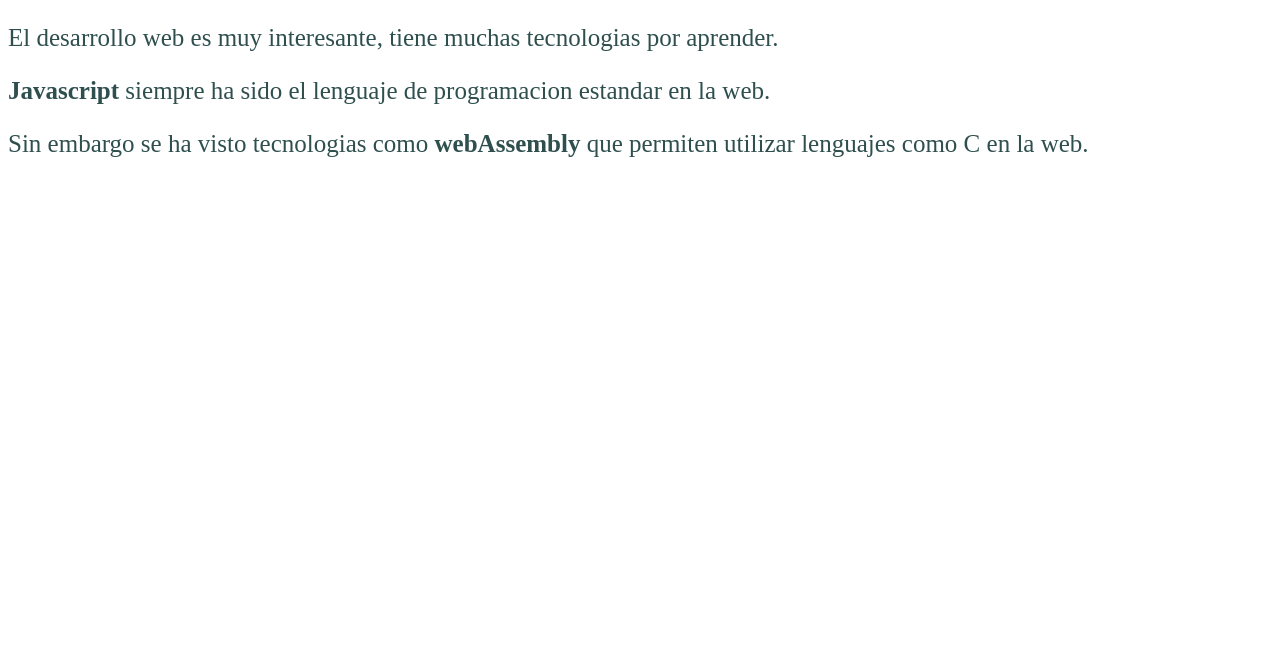
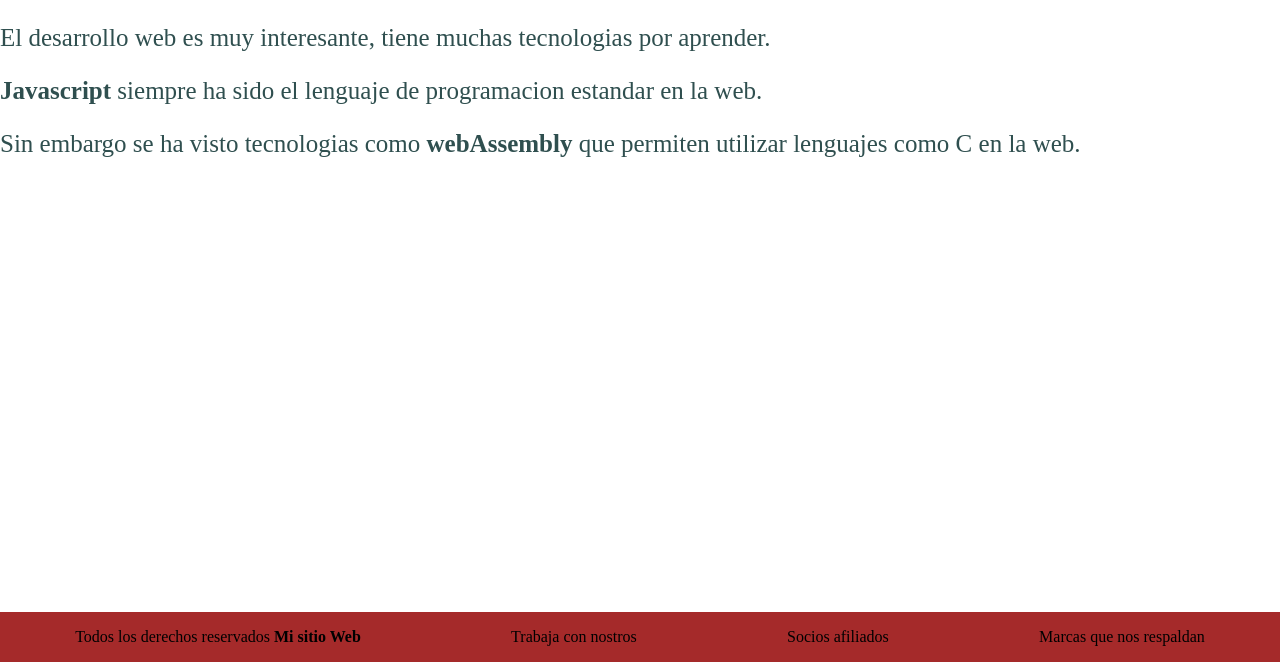
Before and after one commit to Ronnal-Zp/BlogDePrueba, a plain HTML site: page index.html in a window 1280 px wide. Shown: the part 138-800 px from the top of the page. Drawn offline with Linux system fonts and the light colour scheme.

Commit message:
Agrego el footer

```diff
--- a/css/style.css
+++ b/css/style.css
@@ -12,3 +12,18 @@
 .bold{
     font-weight: bold;
 }
+
+footer{
+    position: absolute;
+    bottom: 0;
+    width: 100%;
+    background-color: brown;
+    display: flex;
+    justify-content: space-around;
+    align-items: center;
+    flex-wrap: wrap;
+}
+
+body{
+    margin: 0;
+}
--- a/index.html
+++ b/index.html
@@ -12,5 +12,11 @@
    <p class="parrafo">El desarrollo web es muy interesante, tiene muchas tecnologias por aprender.</p>
    <p class="parrafo"><span class="bold">Javascript</span>  siempre ha sido el lenguaje de programacion estandar en la web.</p>
    <p class="parrafo">Sin embargo se ha visto tecnologias como  <span class="bold">webAssembly</span> que permiten utilizar lenguajes como C en la web.</p>
+   <footer>
+    <p class="footer__item">Todos los derechos reservados <Span class="bold">Mi sitio Web</Span></p>
+    <p class="footer__item">Trabaja con nostros</p>
+    <p class="footer__item">Socios afiliados</p>
+    <p class="footer__item">Marcas que nos respaldan</p>
+   </footer>
 </body>
 </html>
```
